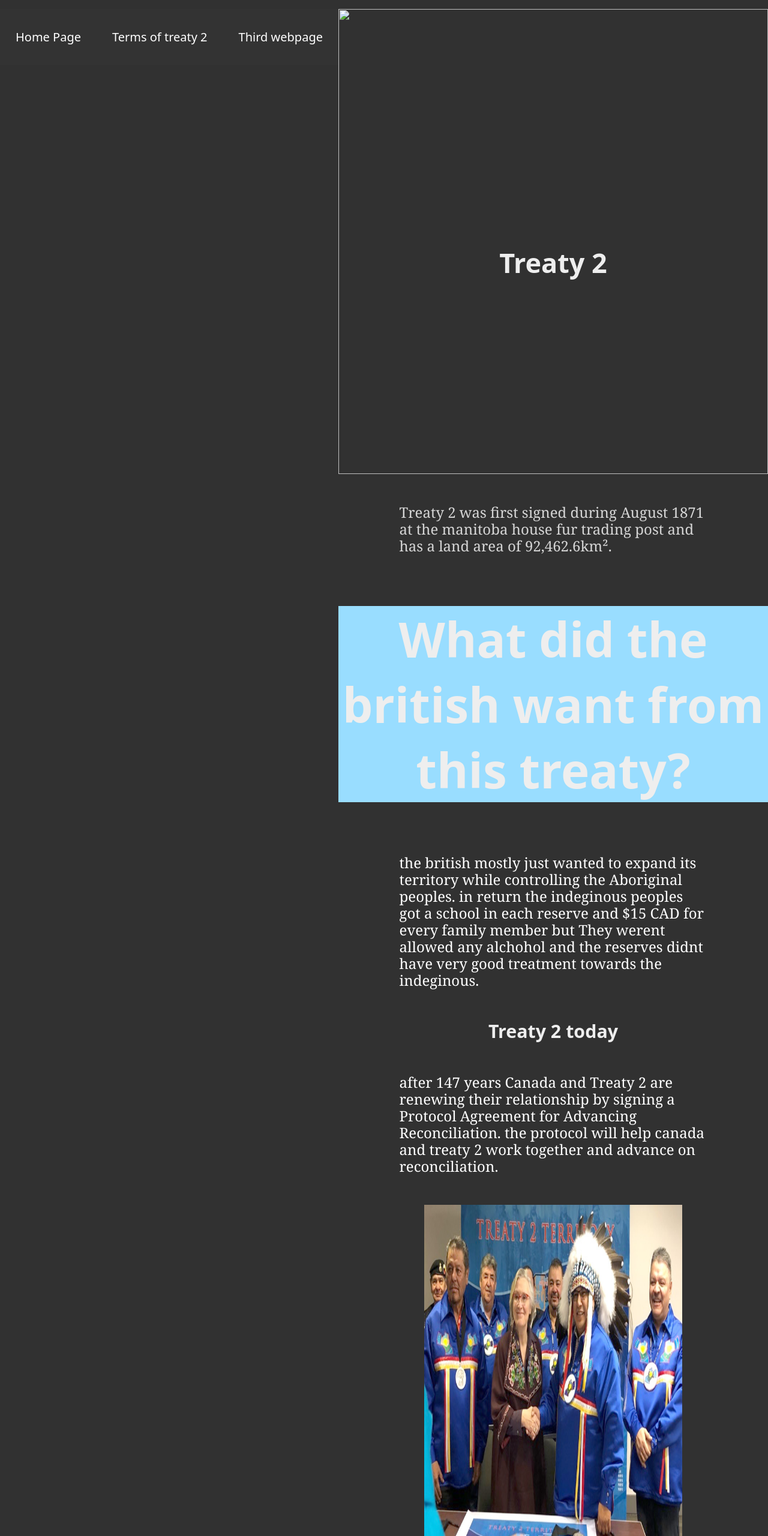
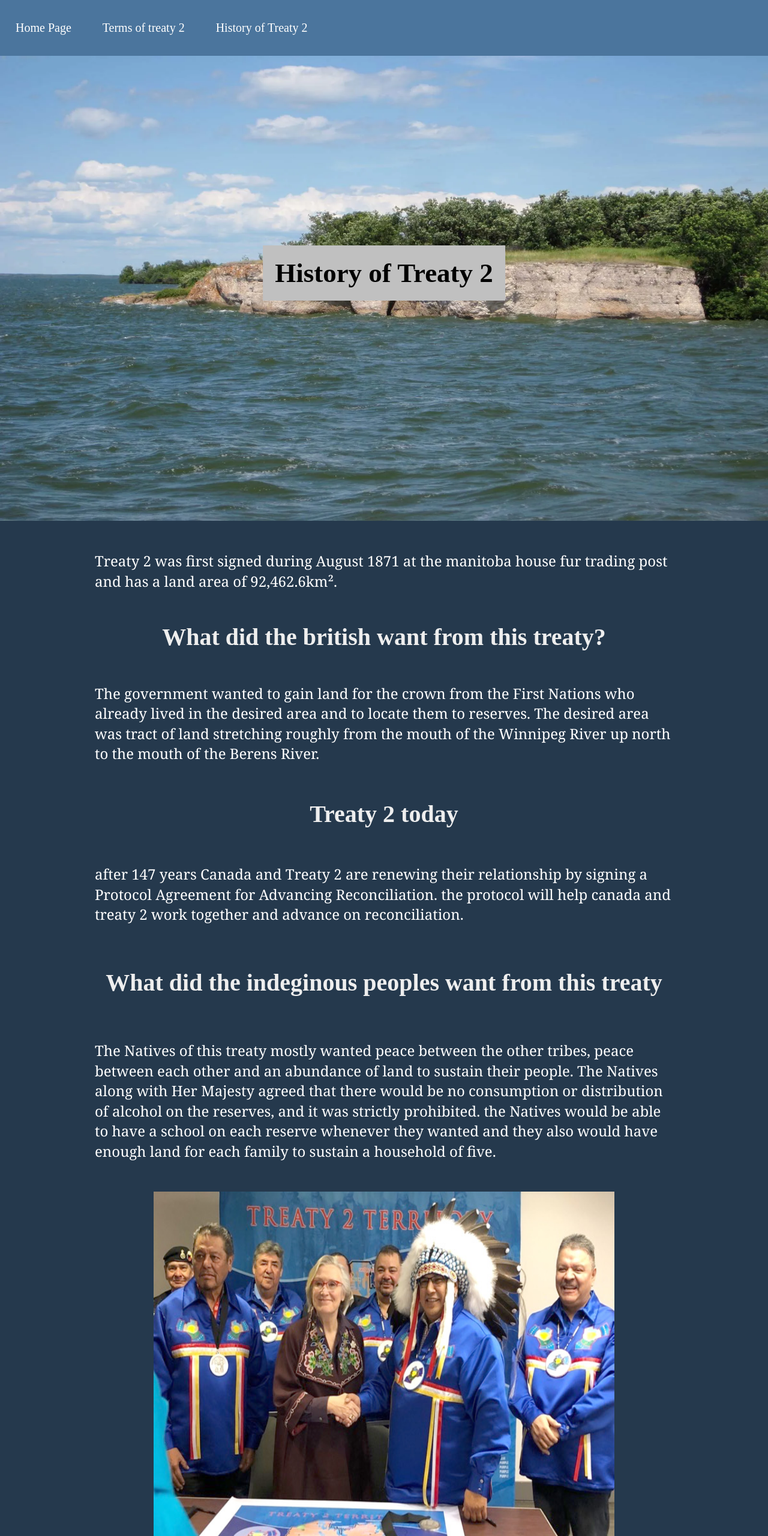
Before and after one commit to Ethanl74/Treaty-Web, a plain HTML site: page third.html in a window 1280 px wide. Shown: the top 2560 px of the page at 60% size. Drawn offline with Linux system fonts and the light colour scheme.

Commit message:
Added more info

```diff
--- a/stylesheets/main.css
+++ b/stylesheets/main.css
@@ -11,7 +11,7 @@ body {
 }
 #Header-Welcome-page {
   position: relative;
-  height: 770px;
+  height: 650px;
 }
 
 #heading-over-image {
@@ -27,7 +27,7 @@ ul {
   margin: 0;
   padding: 0;
   overflow: hidden;
-  background-color: #333;
+  background-color: #4b759d;
 }
 
 li {
@@ -63,7 +63,7 @@ nav li {
   padding: 5px;
   font-size: 1.3rem;
 
-  background-color: #353535;
+  background-color: #243164;
   color: #bbbbbb;
 }
 
@@ -77,6 +77,7 @@ h1 {
   text-align: center;
   font-size: 3.2rem;
   text-decoration: double;
+  background-color: rgb(192, 192, 192);
 }
 
 h2 {
@@ -87,7 +88,20 @@ h2 {
 
 h3 {
   text-align: center;
-  font-size: 1.9rem;
+  font-size: 2.5rem;
+  text-decoration: double;
+}
+
+h4 {
+  text-align: center;
+  font-size: 2.5rem;
+  text-decoration: double;
+}
+
+h5 {
+  text-align: center;
+  font-size: 2.5rem;
+  text-decoration: double;
 }
 
 p {
@@ -96,7 +110,7 @@ p {
   font-family: Georgia, Arial, Times, serif;
   margin: 30px 10%;
   padding: 20px 30px;
-  line-height: 28px;
+  line-height: 140%;
 }
 
 iframe {
@@ -108,77 +122,18 @@ iframe {
 
   font-size: 34pxs;
 }
-span {
-  text-decoration: underline;
-  font-style: italic;
-}
-
-.fade-in-text {
-  font-family: Arial;
-  font-size: 60px;
-  animation: fadeIn 10s;
-  -webkit-animation: fadeIn 10s;
-  -moz-animation: fadeIn 10s;
-  -o-animation: fadeIn 10s;
-  -ms-animation: fadeIn 10s;
-}
-
-@keyframes fadeIn {
-  0% {
-    opacity: 0;
-  }
-  100% {
-    opacity: 1;
-  }
-}
-
-@-moz-keyframes fadeIn {
-  0% {
-    opacity: 0;
-  }
-  100% {
-    opacity: 1;
-  }
-}
-
-@-webkit-keyframes fadeIn {
-  0% {
-    opacity: 0;
-  }
-  100% {
-    opacity: 1;
-  }
-}
-
-@-o-keyframes fadeIn {
-  0% {
-    opacity: 0;
-  }
-  100% {
-    opacity: 1;
-  }
-}
-
-@-ms-keyframes fadeIn {
-  0% {
-    opacity: 0;
-  }
-  100% {
-    opacity: 1;
-  }
-}
 
 h1::before {
   transform: scaleX(0);
   transform-origin: bottom right;
 }
 
-h2:hover::before {
+h1:hover::before {
   transform: scaleX(1);
   transform-origin: bottom left;
 }
 
-h2::before {
+h1::before {
   content: " ";
   display: block;
   position: absolute;
@@ -187,29 +142,14 @@ h2::before {
   bottom: 0;
   left: 0;
   inset: 0 0 0 0;
-  background: hsl(200 100% 80%);
+  background: rgb(81, 90, 120);
   z-index: -1;
   transition: transform 0.3s ease;
 }
 
-h2 {
+h1 {
   position: relative;
-  font-size: 5rem;
-}
-
-html {
-  block-size: 100%;
-  inline-size: 100%;
-}
-
-body {
-  min-block-size: 100%;
-  min-inline-size: 100%;
-  margin: 0;
-  box-sizing: border-box;
-  display: grid;
-  place-content: center;
-  font-family: system-ui, sans-serif;
+  font-size: 2rem;
 }
 
 @media (orientation: landscape) {
--- a/third.html
+++ b/third.html
@@ -1,3 +1,10 @@
+<!--
+Name: Ethan Lowe
+Class:Web Development
+Teacher: Mr.Hardman
+School: Ptec
+Last modified: 1/18/23
+-->
 <!DOCTYPE html>
 <html lang="en">
   <head>
@@ -13,13 +20,14 @@
         margin-right: auto;
       }
       body {
-        background-color: #313131;
+        background-color: #25394d;
         color: rgb(238, 238, 238);
       }
 
       h1 {
         text-align: center;
         font-size: 45px;
+        color: rgb(0, 0, 0);
       }
 
       p {
@@ -37,13 +45,20 @@
       <ul>
         <li><a class="active" href="index.html">Home Page</a></li>
         <li><a href="terms.html">Terms of treaty 2</a></li>
-        <li><a href="third.html">Third webpage</a></li>
+        <li><a href="third.html">History of Treaty 2</a></li>
       </ul>
     </nav>
     <main>
       <section id="Header-Welcome-page">
-        <img src="" width="100%" height="775" frameborder="0" alt="" />
-        <h1 id="heading-over-image">Treaty 2</h1>
+        <img
+          src="imgs/Lake-Manitoba-Canada.webp"
+          width="100%"
+          height="775"
+          frameborder="0"
+          alt=""
+        />
+
+        <h1 id="heading-over-image"><span>History of Treaty 2</span></h1>
         <div class="fade-in-text">
           <p>
             Treaty 2 was first signed during August 1871 at the manitoba house
@@ -53,11 +68,11 @@
 
         <h2>What did the british want from this treaty?</h2>
         <p>
-          the british mostly just wanted to expand its territory while
-          controlling the Aboriginal peoples. in return the indeginous peoples
-          got a school in each reserve and $15 CAD for every family member but
-          They werent allowed any alchohol and the reserves didnt have very good
-          treatment towards the indeginous.
+          The government wanted to gain land for the crown from the First
+          Nations who already lived in the desired area and to locate them to
+          reserves. The desired area was tract of land stretching roughly from
+          the mouth of the Winnipeg River up north to the mouth of the Berens
+          River.
         </p>
 
         <h3>Treaty 2 today</h3>
@@ -67,13 +82,33 @@
           protocol will help canada and treaty 2 work together and advance on
           reconciliation.
         </p>
+
+        <h4>What did the indeginous peoples want from this treaty</h4>
+        <p>
+          The Natives of this treaty mostly wanted peace between the other
+          tribes, peace between each other and an abundance of land to sustain
+          their people. The Natives along with Her Majesty agreed that there
+          would be no consumption or distribution of alcohol on the reserves,
+          and it was strictly prohibited. the Natives would be able to have a
+          school on each reserve whenever they wanted and they also would have
+          enough land for each family to sustain a household of five.
+        </p>
+
         <img
           src="imgs/reconciliation1.jpg"
           width="60%"
           height="600"
-          alt=""
+          alt="this shows Chief Bone shaking hands with a woman agreeing to open
+          relations again between canada and treaty 2 with a treaty 2 poster behind the both of them"
           class="centered-image"
         />
+        <h5>Sources</h5>
+        <p>
+          fnt2t.com/index.php/reconciliation-rirsd/,
+          fnt2t.com/index.php/2021/08/10/history-of
+          -manitoba-house-treaty-2-on-august-21-1871,
+          https://blog.hubspot.com/website/css-animation-examples
+        </p>
       </section>
     </main>
   </body>
```
Also changed, not shown: index.html (+5 -6 lines), terms.html (+11 -11 lines), imgs/Lake-Manitoba-Canada.webp (added).
